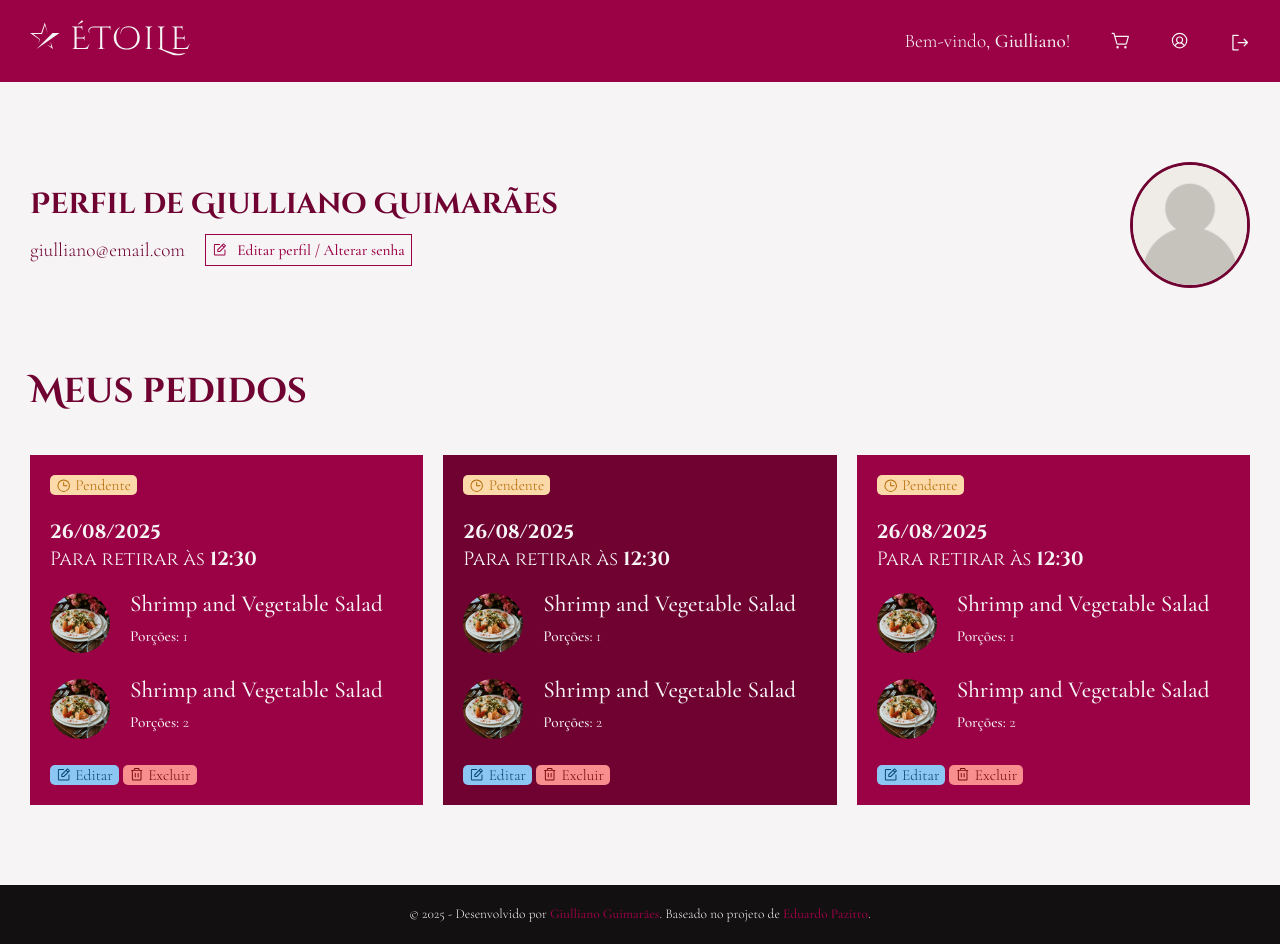
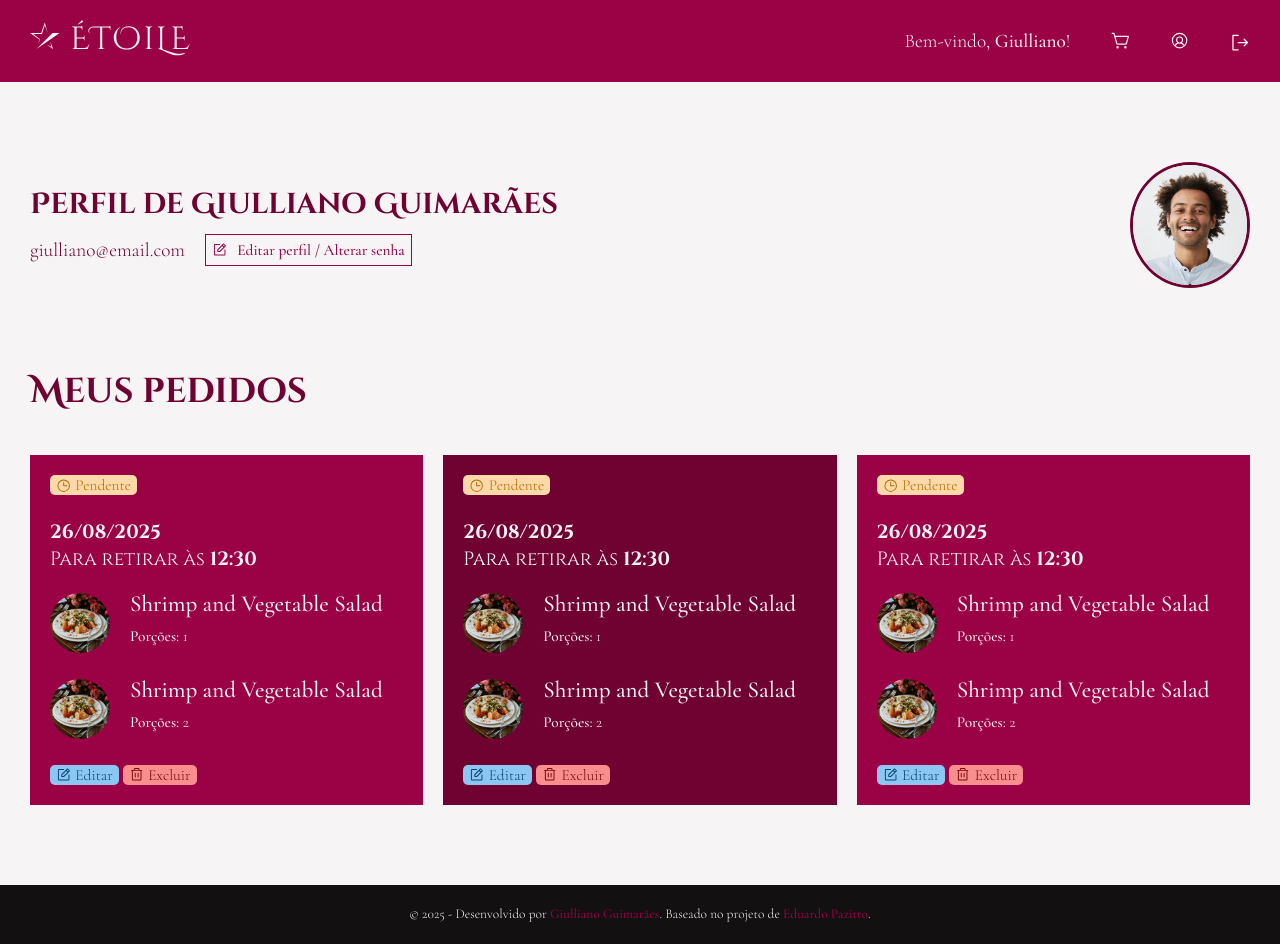
Before and after one commit to giullianoth/Etoile-React, a React (Vite) app: page /perfil in a window 1280 px wide. Built offline with nearby package versions, Linux system fonts and the light colour scheme.

Commit message:
dados de usuário

```diff
--- a/src/components/Header/index.tsx
+++ b/src/components/Header/index.tsx
@@ -6,11 +6,15 @@ import logoAlt from "/images/logo-alt.svg"
 import { PiList, PiShoppingCartSimple, PiSignOut, PiUserCircle, PiX } from "react-icons/pi"
 import { useRef, useState } from "react"
 import { useWindowBehavior } from "../../hooks/useWindowBehavior"
+import { users } from "../../data/users"
+import { useFirstName } from "../../hooks/useFirstName"
 
 const Header = () => {
     const [menuIsOpen, setMenuIsOpen] = useState<boolean>(false)
     const overlayRef = useRef<HTMLDivElement | null>(null)
+    const user = users[0]
     const { scrolling } = useWindowBehavior()
+    const firstName = useFirstName()
     const { pathname } = useLocation()
     const auth:boolean = pathname === "/perfil"
 
@@ -52,7 +56,7 @@ const Header = () => {
 
                         {auth &&
                             <p className={styles.header__navigationWelcome}>
-                                Bem-vindo, <strong>Giulliano</strong>!
+                                Bem-vindo, <strong>{firstName(user.fullname)}</strong>!
                             </p>}
 
                         {!auth &&
--- a/src/components/pages/profile/Edit/Profile.tsx
+++ b/src/components/pages/profile/Edit/Profile.tsx
@@ -1,23 +1,32 @@
-import { useState, type FormEvent, type MouseEventHandler } from "react"
+import { useEffect, useState, type FormEvent, type MouseEventHandler } from "react"
 import styles from "./Edit.module.css"
 import Collapse from "react-animate-height"
 import Checkbox from "../../../Checkbox"
+import type { IUser } from "../../../../interfaces/user"
 
 type Props = {
     onCancel: MouseEventHandler
+    user: IUser
 }
 
-const EditProfile = ({ onCancel }: Props) => {
-    const [name, setName] = useState<string>("Giulliano Guimarães")
-    const [phone, setPhone] = useState<string>("61900000000")
+const EditProfile = ({ onCancel, user }: Props) => {
+    const [fullname, setFullname] = useState<string>("")
+    const [phone, setPhone] = useState<string>("")
     const [currentPassword, setCurrentPassword] = useState<string>("")
     const [newPassword, setNewPassword] = useState<string>("")
     const [confirmPassword, setConfirnPassword] = useState<string>("")
     const [changePassword, setChangePassword] = useState<boolean>(false)
 
+    useEffect(() => {
+        if (user) {
+            setFullname(user.fullname)
+            setPhone(user.phone ?? "")
+        }
+    }, [])
+
     const handleSubmit = (event: FormEvent) => {
         event.preventDefault()
-        console.log({ name, phone, changePassword, currentPassword, newPassword, confirmPassword })
+        console.log({ fullname, phone, changePassword, currentPassword, newPassword, confirmPassword })
     }
 
     return (
@@ -32,8 +41,8 @@ const EditProfile = ({ onCancel }: Props) => {
                     name="name"
                     placeholder="Nome"
                     required
-                    value={name ?? ""}
-                    onChange={event => setName(event.target.value)} />
+                    value={fullname ?? ""}
+                    onChange={event => setFullname(event.target.value)} />
 
                 <input
                     type="tel"
--- a/src/components/pages/profile/Photo/index.tsx
+++ b/src/components/pages/profile/Photo/index.tsx
@@ -2,7 +2,11 @@ import { PiCamera, PiCheckBold, PiXBold } from "react-icons/pi"
 import styles from "./Photo.module.css"
 import { useState, type ChangeEvent, type FormEvent } from "react"
 
-const Photo = () => {
+type Props = {
+    currentPhoto?: string
+}
+
+const Photo = ({ currentPhoto }: Props) => {
     const [photo, setPhoto] = useState<File | undefined>(undefined)
     const [photoPreview, setPhotoPreview] = useState<File | undefined>(undefined)
     const [confirm, setConfirm] = useState<boolean>(false)
@@ -32,7 +36,10 @@ const Photo = () => {
     return (
         <div className={styles.photo}>
             <img
-                src={photoPreview ? URL.createObjectURL(photoPreview) : "/images/user.png"}
+                src={photoPreview || currentPhoto
+                    ? (photoPreview ? URL.createObjectURL(photoPreview) : `/images/users/${currentPhoto}`)
+                    : "/images/user.png"
+                }
                 alt="Giulliano Guimarães" />
 
             <form onSubmit={handleSubmit}>
--- a/src/components/pages/profile/User/index.tsx
+++ b/src/components/pages/profile/User/index.tsx
@@ -5,23 +5,28 @@ import Modal from "react-modal"
 import { useState } from "react"
 import EditProfile from "../Edit/Profile"
 import Photo from "../Photo"
+import type { IUser } from "../../../../interfaces/user"
 
-const User = () => {
+type Props = {
+    user: IUser
+}
+
+const User = ({ user }: Props) => {
     const [modalIsOpen, setModalIsOpen] = useState<boolean>(false)
 
     return (
         <>
             <section className={styles.user}>
                 <Container className={styles.user__container}>
-                    <Photo />
+                    <Photo currentPhoto={user.photo} />
 
                     <div className={styles.user__info}>
                         <header className={styles.user__name}>
-                            <h2>Perfil de Giulliano Guimarães</h2>
+                            <h2>Perfil de {user.fullname}</h2>
                         </header>
 
                         <div className={styles.user__email}>
-                            <span>giulliano@email.com</span>
+                            <span>{user.email}</span>
 
                             <button className="button primary outline small" onClick={() => setModalIsOpen(true)}>
                                 <PiNotePencil />
@@ -38,7 +43,9 @@ const User = () => {
                 closeTimeoutMS={300}
                 className="modal"
                 overlayClassName="modal-overlay">
-                <EditProfile onCancel={() => setModalIsOpen(false)} />
+                <EditProfile
+                    onCancel={() => setModalIsOpen(false)}
+                    user={user} />
             </Modal>
         </>
     )
--- a/src/data/data.json
+++ b/src/data/data.json
@@ -212,5 +212,22 @@
                 "açúcar caramelizado"
             ]
         }
+    ],
+    "users": [
+        {
+            "id": 1,
+            "fullname": "Giulliano Guimarães",
+            "email": "giulliano@email.com",
+            "photo": "avatar.jpg",
+            "phone": "61900000000",
+            "role": "admin"
+        },
+        {
+            "id": 2,
+            "fullname": "Ivo Robotnik",
+            "email": "robotnik@email.com",
+            "phone": "61999999999",
+            "role": "user"
+        }
     ]
 }
--- /dev/null
+++ b/src/data/users.ts
@@ -0,0 +1,4 @@
+import type { IUser } from "../interfaces/user"
+import data from "./data.json"
+
+export const users: IUser[] = data.users
--- /dev/null
+++ b/src/hooks/useFirstName.ts
@@ -0,0 +1,4 @@
+export const useFirstName = () => {
+    const firstName = (fullname: string) => fullname.split(" ")[0]
+    return firstName
+}
--- a/src/interfaces/user.ts
+++ b/src/interfaces/user.ts
@@ -1,9 +1,9 @@
 export interface IUser {
     id: number
-    name: string
+    fullname: string
     email: string
     password?: string
     photo?: string
     phone?: string
-    role: "admin" | "user"
+    role: string
 }
--- a/src/pages/Auth/Register.tsx
+++ b/src/pages/Auth/Register.tsx
@@ -5,14 +5,14 @@ import styles from "./Auth.module.css"
 import { useState, type FormEvent } from "react"
 
 const Register = () => {
-  const [name, setName] = useState<string>("")
+  const [fullname, setFullname] = useState<string>("")
   const [email, setEmail] = useState<string>("")
   const [password, setPassword] = useState<string>("")
   const [confirmPassword, setConfirmPassword] = useState<string>("")
 
   const handleSubmit = (event: FormEvent) => {
     event.preventDefault()
-    console.log({ name, email, password, confirmPassword })
+    console.log({ fullname, email, password, confirmPassword })
   }
 
   return (
@@ -36,8 +36,8 @@ const Register = () => {
               name="name"
               placeholder="Nome completo *"
               required
-              value={name ?? ""}
-              onChange={event => setName(event.target.value)} />
+              value={fullname ?? ""}
+              onChange={event => setFullname(event.target.value)} />
 
             <input
               type="email"
--- a/src/pages/Profile/index.tsx
+++ b/src/pages/Profile/index.tsx
@@ -1,10 +1,13 @@
 import Orders from "../../components/pages/profile/Orders"
 import User from "../../components/pages/profile/User"
+import { users } from "../../data/users"
 
 const Profile = () => {
+  const user = users[0]
+
   return (
     <>
-      <User />
+      <User user={user} />
       <Orders />
     </>
   )
```
Also changed, not shown: src/interfaces/order.ts (added, +13 -0 lines), public/images/users/avatar.jpg (renamed from public/images/avatar.jpg).
